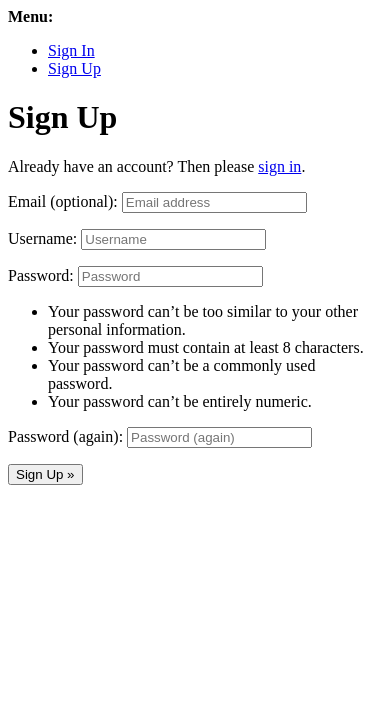
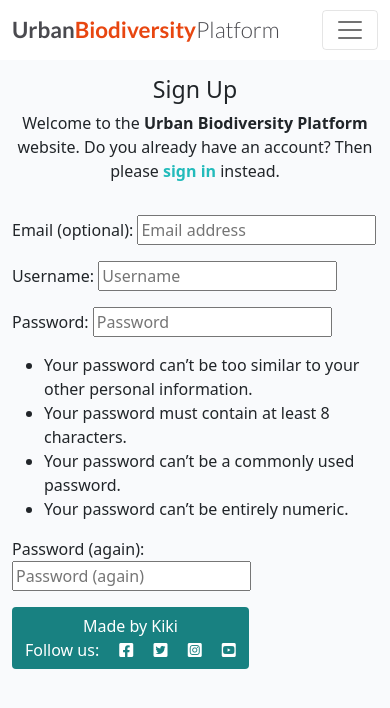
Before and after one commit to KikiBerg/urban-biodiversity-platform, a Django app: page /accounts/signup/ in a window 390 px wide. Shown: the top 708 px of the page. Run offline with Django 4.2, Linux system fonts and the light colour scheme.

Commit message:
Customize signup template

```diff
--- a/templates/account/signup.html
+++ b/templates/account/signup.html
@@ -1,21 +1,38 @@
-{% extends "account/base.html" %}
+{% extends "base.html" %}
 
 {% load i18n %}
 
-{% block head_title %}{% trans "Signup" %}{% endblock head_title %}
+{% load static %}
+
+{% block head_title %}{% trans "Signup" %}{% endblock %}
 
 {% block content %}
-<h1>{% trans "Sign Up" %}</h1>
+<div class="container">
+  <div class="row text-center">
+    <div class="col-md-8 mt-3 offset-md-2">
+      <h3>{% trans "Sign Up" %}</h3>
 
-<p>{% blocktrans %}Already have an account? Then please <a href="{{ login_url }}">sign in</a>.{% endblocktrans %}</p>
-
+      <p>{% blocktrans %}
+        Welcome to the <b>Urban Biodiversity Platform</b> website.
+        Do you already have an account? Then please
+        <a class="link underline-link" href="{{ login_url }}"><b>sign in</b></a> instead.
+        {% endblocktrans %}
+      </p>
+    </div>
+  </div>
+  <div class="row">
+    <div class="col-md-8 mt-3 offset-md-2">
       <form class="signup" id="signup_form" method="post" action="{% url 'account_signup' %}">
         {% csrf_token %}
         {{ form.as_p }}
         {% if redirect_field_value %}
         <input type="hidden" name="{{ redirect_field_name }}" value="{{ redirect_field_value }}" />
         {% endif %}
-  <button type="submit">{% trans "Sign Up" %} &raquo;</button>
+        <button class="btn btn-signup right>
+          {% trans "Sign Up" %} &raquo;</button>
       </form>
+    </div>
+  </div>
+</div>
 
-{% endblock content %}
+{% endblock %}
--- a/ubp/settings.py
+++ b/ubp/settings.py
@@ -29,7 +29,7 @@ TEMPLATES_DIR = os.path.join(BASE_DIR, 'templates')
 SECRET_KEY = os.environ.get("SECRET_KEY")
 
 # SECURITY WARNING: don't run with debug turned on in production!
-DEBUG = False
+DEBUG = True
 
 ALLOWED_HOSTS = ['8000-kikiberg-urbanbiodivers-v3dkqxj2ic2.ws.codeinstitute-ide.net','ubp-7ea7f2ca1a6d.herokuapp.com']
 
```
Lines whose indentation alone changed are shown as unchanged.
